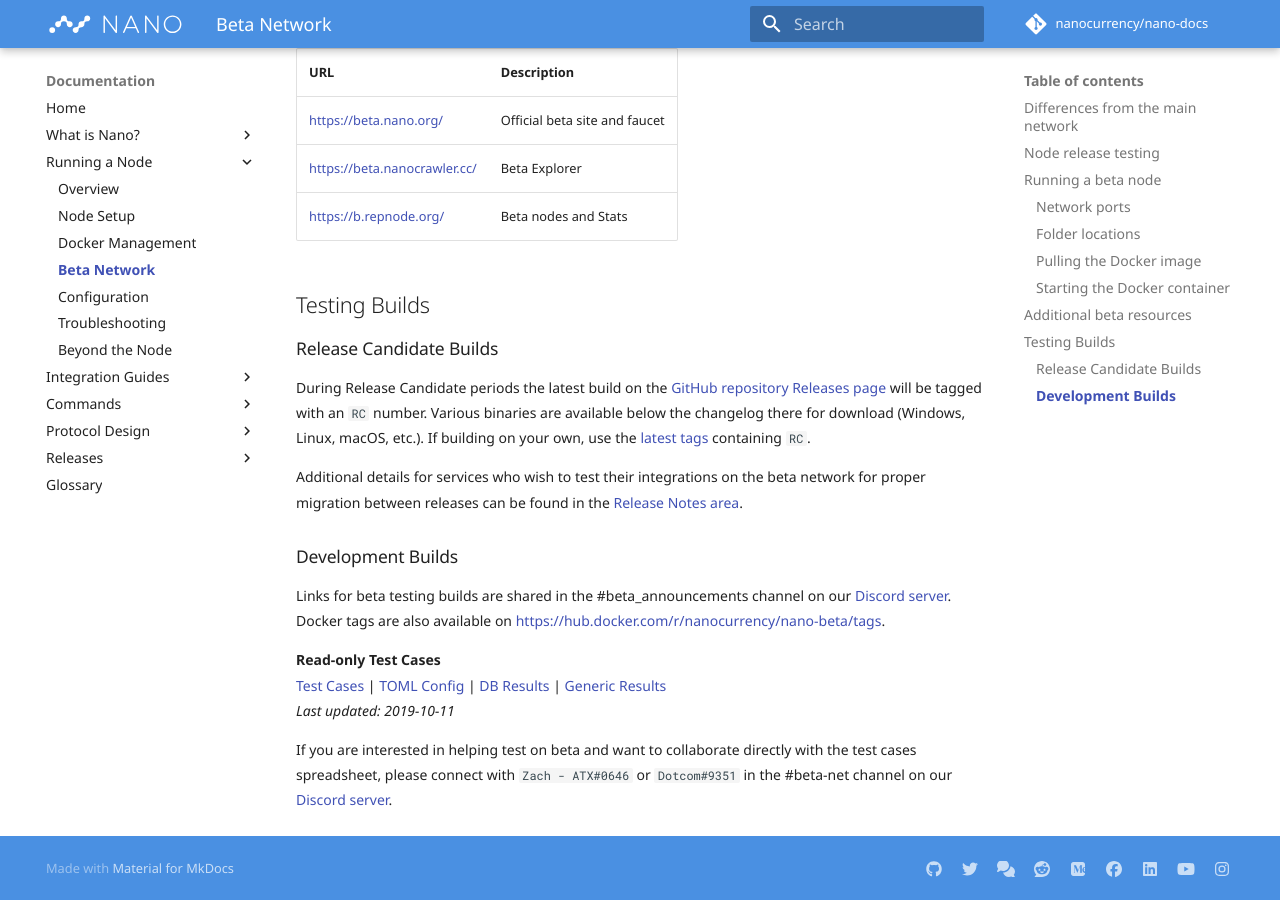
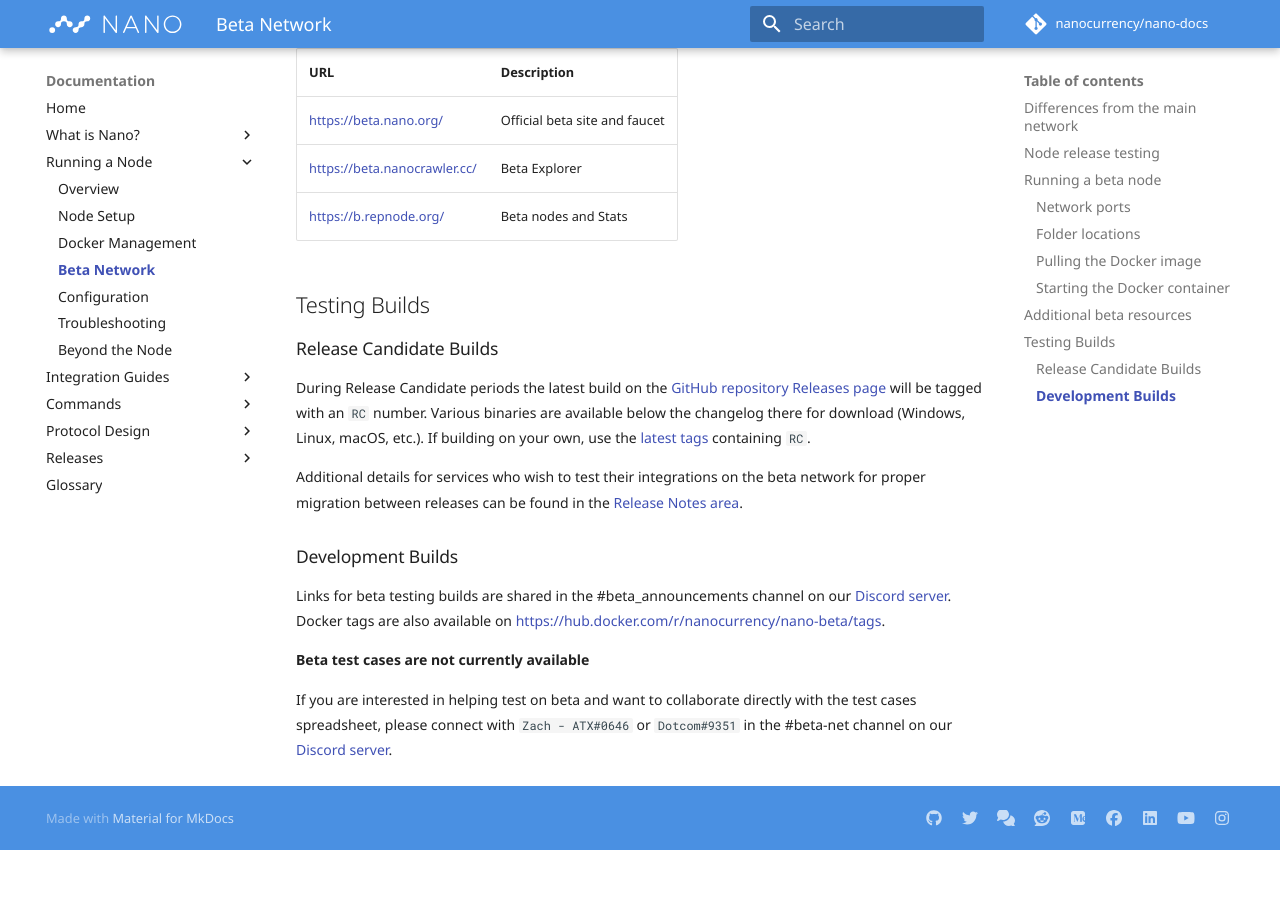
Before and after one commit to nanocurrency/nano-docs, an MkDocs documentation site: the page built from docs/running-a-node/beta-network.md, in a window 1280 px wide and 900 px high, scrolled down 2892 px. Built offline with MkDocs 1.6.1 and Material for MkDocs 9.7.7, drawn with Linux system fonts in a browser that asks for light colours; comment, search, counter and statistics services are not loaded; after the commit the page ends 3742 px from its top, so only the background shows below that.

Commit message:
Remove beta test cases

```diff
--- a/docs/running-a-node/beta-network.md
+++ b/docs/running-a-node/beta-network.md
@@ -104,8 +104,6 @@
 ### Development Builds
 Links for beta testing builds are shared in the #beta_announcements channel on our [Discord server](https://chat.nano.org). Docker tags are also available on https://hub.docker.com/r/nanocurrency/nano-beta/tags.
 
-**Read-only Test Cases**
-[Test Cases](/testcases/Cases.html)  |  [TOML Config](/testcases/TOML%20Config.html)  |  [DB Results](/testcases/DB%20results.html)  | [Generic Results](/testcases/Generic%20results.html)
-_Last updated: 2019-10-11_
+**Beta test cases are not currently available**
 
 If you are interested in helping test on beta and want to collaborate directly with the test cases spreadsheet, please connect with `Zach - ATX#0646` or `Dotcom#9351` in the #beta-net channel on our [Discord server](https://chat.nano.org).
```
